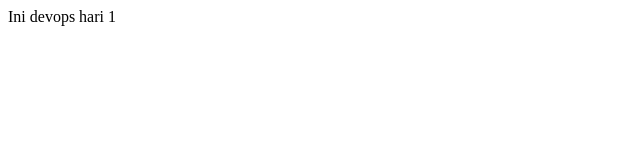
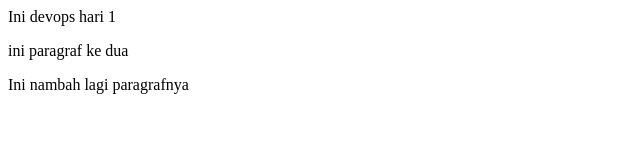
Before and after one commit to agiahsofia/repo-1, a plain HTML site: page index.html in a window 1280 px wide. Shown: the whole page, without its empty margins (0-640 px from the left). Drawn offline with Linux system fonts and the light colour scheme.

Commit message:
nambah paragraf baru

```diff
--- a/index.html
+++ b/index.html
@@ -1 +1,3 @@
 <P>Ini devops hari 1<P>
+<p>ini paragraf ke dua<p>
+<p>Ini nambah lagi paragrafnya<p>
```
